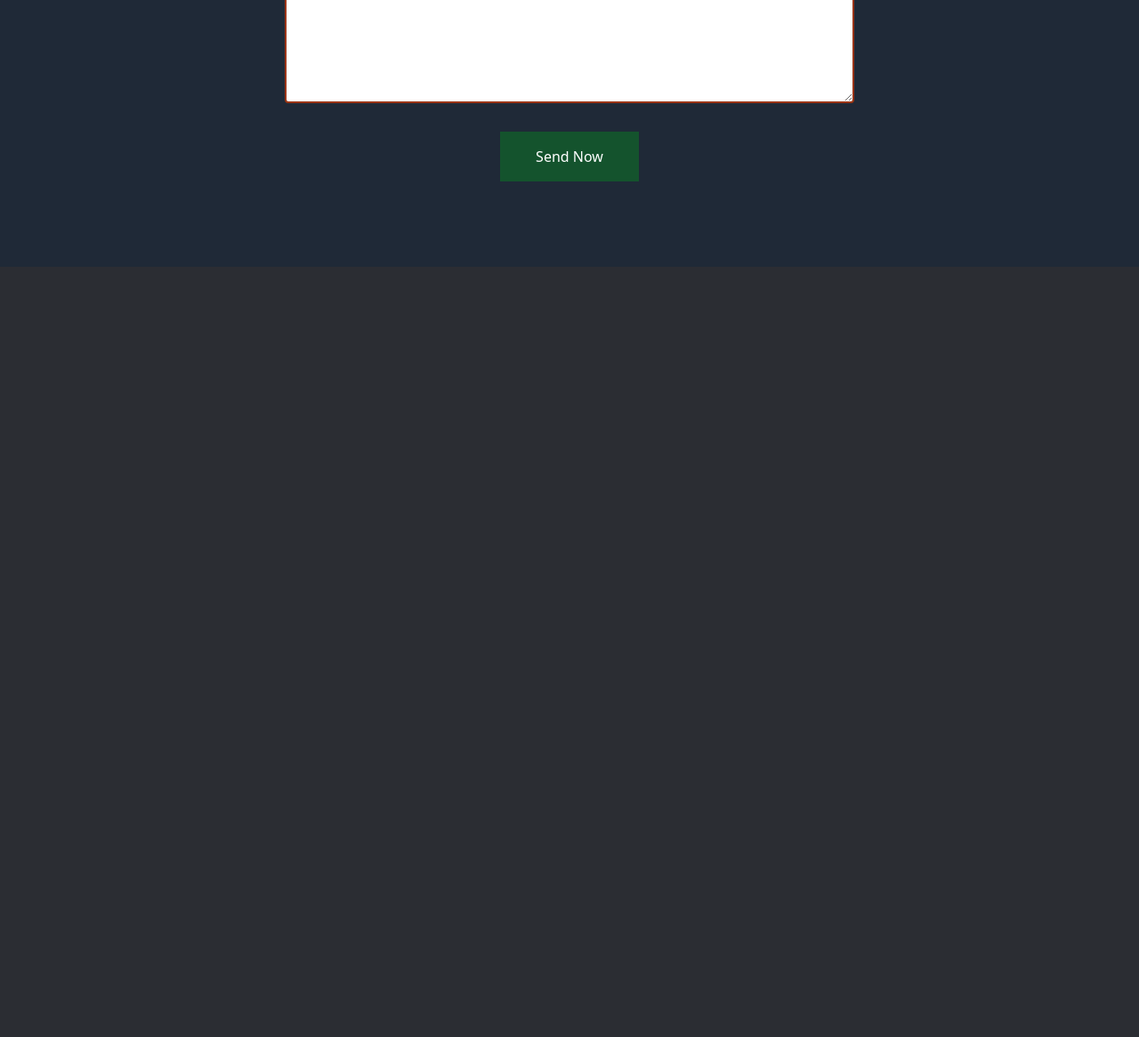
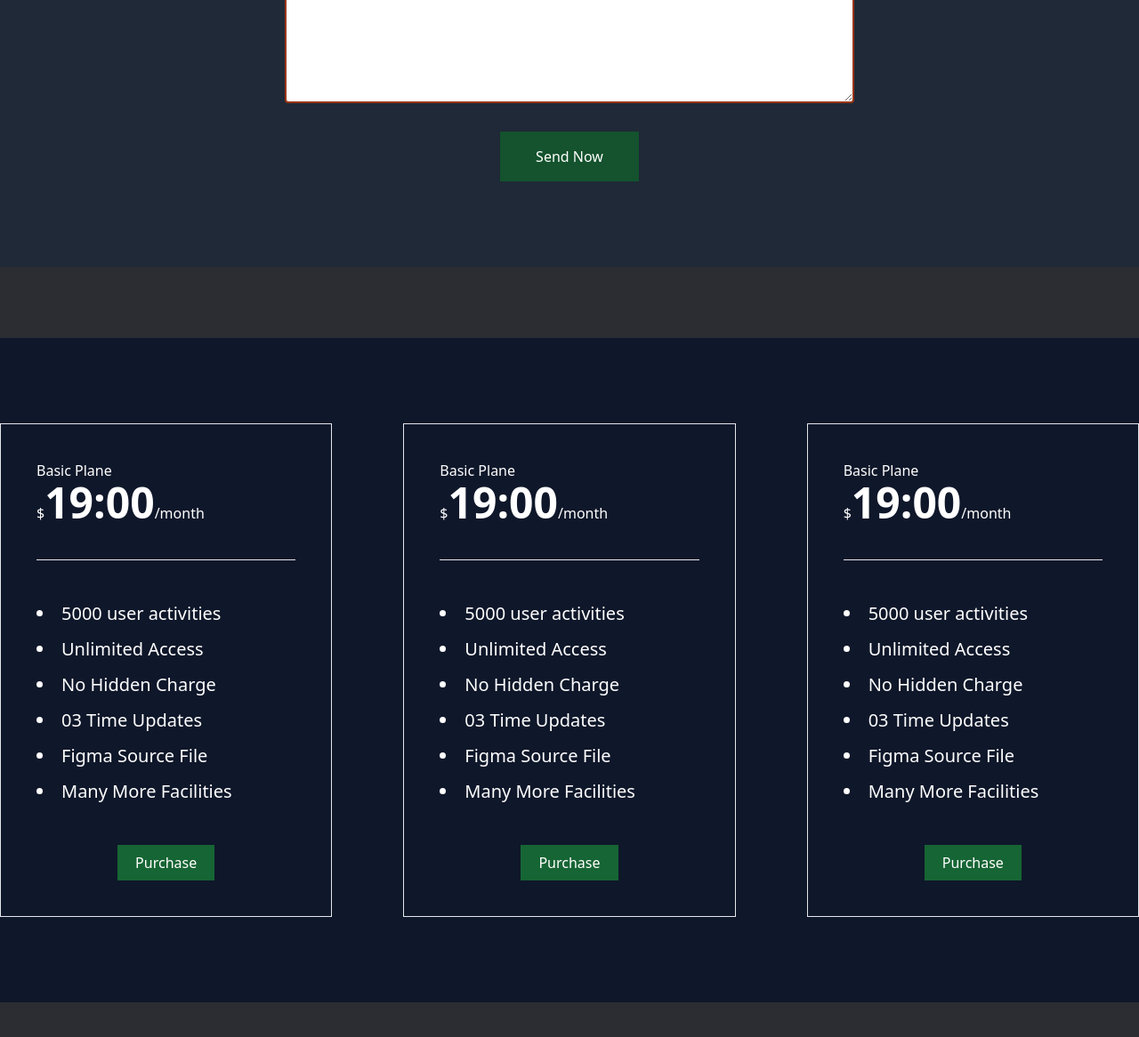
Before and after one commit to OLAMIDEOJ/First-Tailwind-Project, a website built with Vite: page index.html in a window 1280 px wide. Shown: the part 2783-3949 px from the top of the page at 89% size. Before the commit the page ends 3083 px from the top, so only its background shows below. Built offline with nearby package versions, Linux system fonts and the light colour scheme.

Commit message:
purchase section

```diff
--- a/index.html
+++ b/index.html
@@ -162,6 +162,57 @@
          <button class="block mx-auto bg-green-900 px-10 py-4 text-white mt-8 hover:bg-green-600">Send Now</button>
       </section>
 
+      <section class="bg-slate-900 my-16 sm:my-20 py-12 sm:py-24">
+         <div class="text-white grid md:grid-cols-2 lg:grid-cols-3 gap-10 sm:gap-16 md:gap-20 justify-center items-center">
+            <div class="border p-10">
+               <h5> Basic Plane </h5>
+               <h2> $<span class="text-xl sm:text-2xl md:text-5xl font-bold">19:00</span>/month </h2>
+               <hr class="my-10">
+               <ul class="list-disc list-inside leading-10 text-xl">
+                  <li> 5000 user activities</li>
+                  <li> Unlimited Access </li>
+                  <li> No Hidden Charge </li>
+                  <li> 03 Time Updates </li>
+                  <li> Figma Source File </li>
+                  <li> Many More Facilities </li>
+               </ul>
+               <button class="bg-green-800 px-5 py-2 mt-10 hover:bg-green-600 transition block mx-auto"> Purchase </button>
+            </div>
+
+            <div class="border p-10">
+               <h5> Basic Plane </h5>
+               <h2> $<span class="text-xl sm:text-2xl md:text-5xl font-bold">19:00</span>/month </h2>
+               <hr class="my-10">
+               <ul class="list-disc list-inside leading-10 text-xl">
+                  <li> 5000 user activities</li>
+                  <li> Unlimited Access </li>
+                  <li> No Hidden Charge </li>
+                  <li> 03 Time Updates </li>
+                  <li> Figma Source File </li>
+                  <li> Many More Facilities </li>
+               </ul>
+               <button class="bg-green-800 px-5 py-2 mt-10 hover:bg-green-600 transition block mx-auto"> Purchase </button>
+            </div>
+
+            <div class="border p-10">
+               <h5> Basic Plane </h5>
+               <h2> $<span class="text-xl sm:text-2xl md:text-5xl font-bold">19:00</span>/month </h2>
+               <hr class="my-10">
+               <ul class="list-disc list-inside leading-10 text-xl">
+                  <li> 5000 user activities</li>
+                  <li> Unlimited Access </li>
+                  <li> No Hidden Charge </li>
+                  <li> 03 Time Updates </li>
+                  <li> Figma Source File </li>
+                  <li> Many More Facilities </li>
+               </ul>
+               <button class="bg-green-800 px-5 py-2 mt-10 hover:bg-green-600 transition block mx-auto"> Purchase </button>
+            </div>
+
+
+         </div>
+      </section>
+
    </main>
 
 </body>
```
